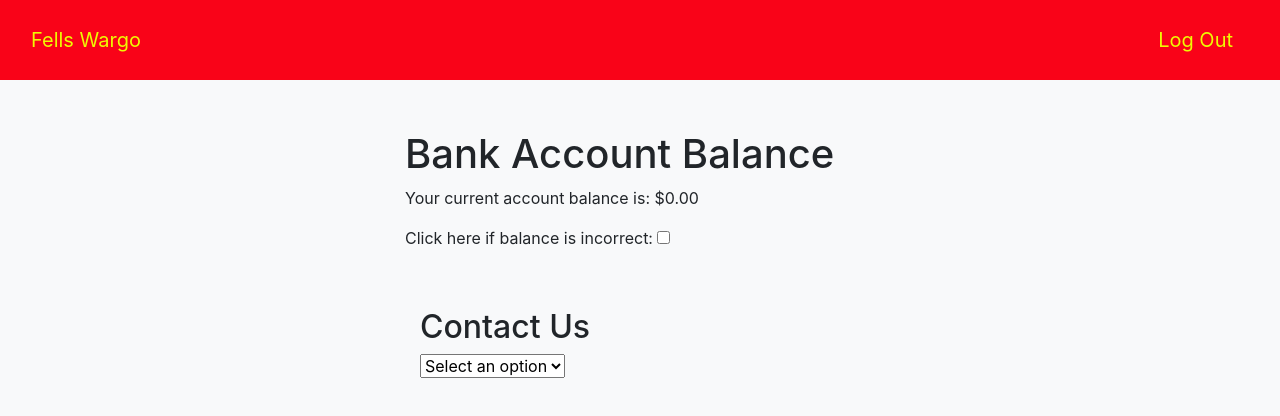
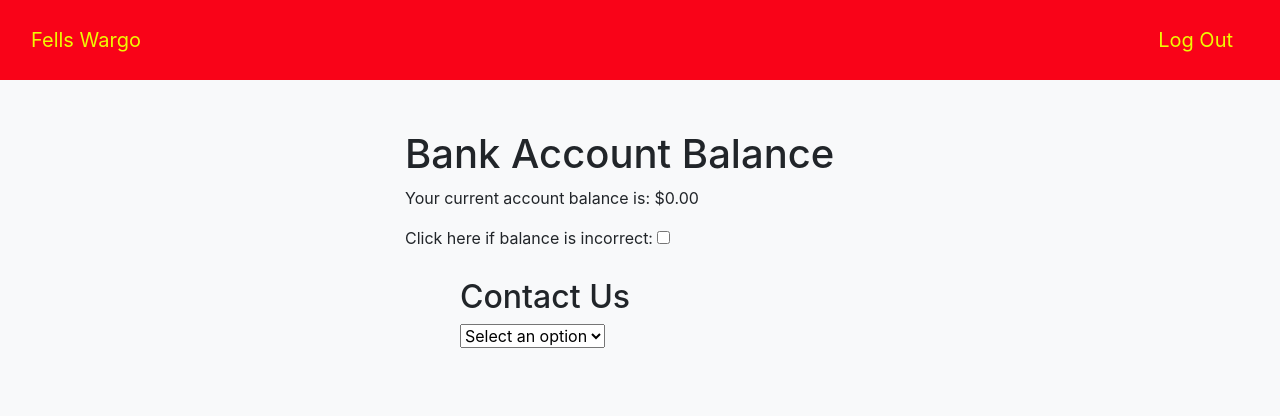
Before and after one commit to babayaga1013/hotel-motel-holidayinn, a plain HTML site: page bank.html in a window 1280 px wide. Drawn offline with nearby package versions, Linux system fonts and the light colour scheme.

Commit message:
Update index.css

```diff
--- a/styles/index.css
+++ b/styles/index.css
@@ -22,14 +22,21 @@ footer {
     bottom: 0;
     width: 100%;
 }
+
+
+
 a {
     color:#eefa03;
 }
-
-#repo {
-    color:#FF0000;
+#meme {
+    max-width: 400px;
+    margin: 0 auto;
+    padding: 20px;
 }
-
+img {
+    max-width: 100%;
+    height: auto;
+}
 #problemTextArea {
     display: none;
     margin-top: 20px;
```
